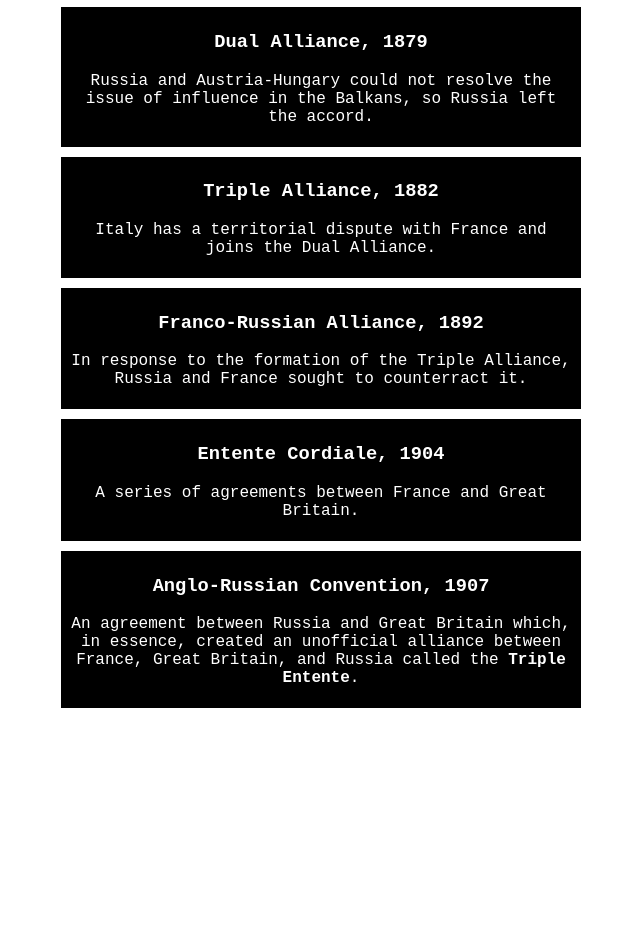
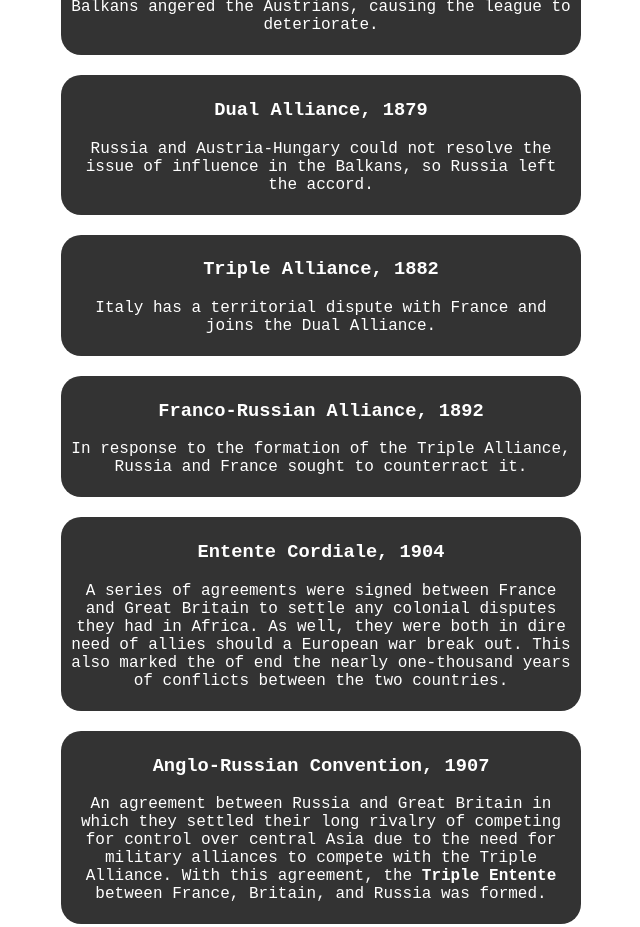
Before and after one commit to jacob-plumb/SOPELTTFWW, a plain HTML site: page index.html in a window 1280 px wide. Shown: the part 1401-2328 px from the top of the page, without its empty margins (319-959 px from the left). Before the commit the page ends 2119 px from the top, so only its background shows below. Drawn offline with Linux system fonts and the light colour scheme.

Commit message:
Revert "Revert "Entente information & CSS additions""
This reverts commit e22f65e252918080ea84b4e38cc4d9c224ec345e.

```diff
--- a/index.html
+++ b/index.html
@@ -16,7 +16,7 @@
         <h3>Holy Alliance, 1815</h3>
         Prussia, Austria, and Russia joined together to combat the spread of
         republicanism in Europe and increase the influence of Christianity on
-        European politics.
+        European politics by trying to secure the divine right of kings.
       </p>
       <a class="link" href="http://www.napoleon-series.org/research/government/diplomatic/c_alliance.html" target="_blank">Source</a>
     </div>
@@ -89,16 +89,22 @@
     <div class="ec">
       <p id="7">
         <h3>Entente Cordiale, 1904</h3>
-        A series of agreements between France and Great Britain.
+        A series of agreements were signed between France and Great Britain to
+        settle any colonial disputes they had in Africa. As well, they were
+        both in dire need of allies should a European war break out. This
+        also marked the of end the nearly one-thousand years of conflicts between
+        the two countries.
       </p>
     </div>
 
     <div class="arc">
       <p id="8">
         <h3>Anglo-Russian Convention, 1907</h3>
-        An agreement between Russia and Great Britain which, in essence, created
-        an unofficial alliance between France, Great Britain, and Russia called
-        the <b>Triple Entente</b>.
+        An agreement between Russia and Great Britain in which they settled their
+        long rivalry of competing for control over central Asia due to the need
+        for military alliances to compete with the Triple Alliance. With this
+        agreement, the <b>Triple Entente</b> between France, Britain, and
+        Russia was formed.
       </p>
     </div>
 
--- a/style.css
+++ b/style.css
@@ -9,19 +9,25 @@ body {
 }
 
 div {
-  background-color: #000000;
+  background-color: rgba(0, 0, 0, 0.8);
   width: 500px;
   padding-top: 5px;
   padding-bottom: 5px;
   padding-left: 10px;
   padding-right: 10px;
-  margin-bottom: 10px;
+  margin-bottom: 20px;
+  border-radius: 20px;
 }
 
 h1 {
-  background-color: #000000;
+  background-color: rgba(0, 0, 0, 0.8);
   padding-top: 10px;
   padding-bottom: 10px;
+  border-radius: 50px;
+}
+
+img {
+  border-radius: 5px;
 }
 
 .header {
```
